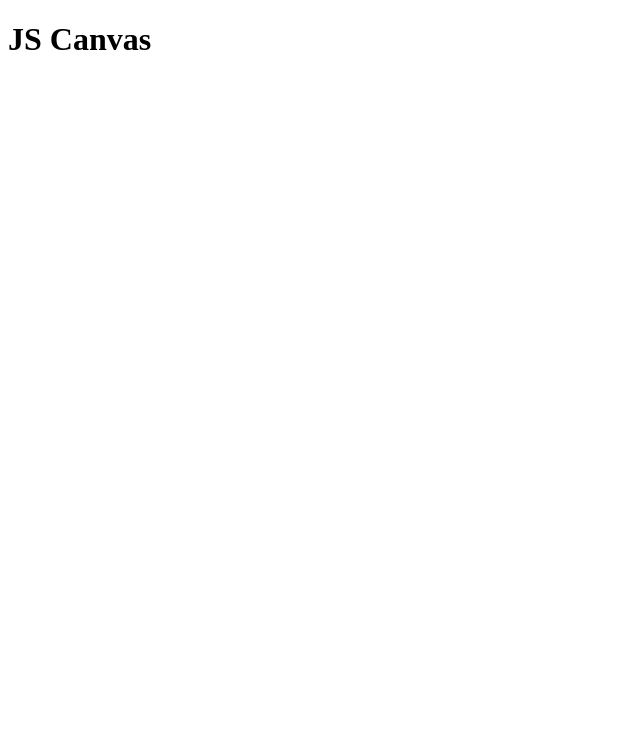
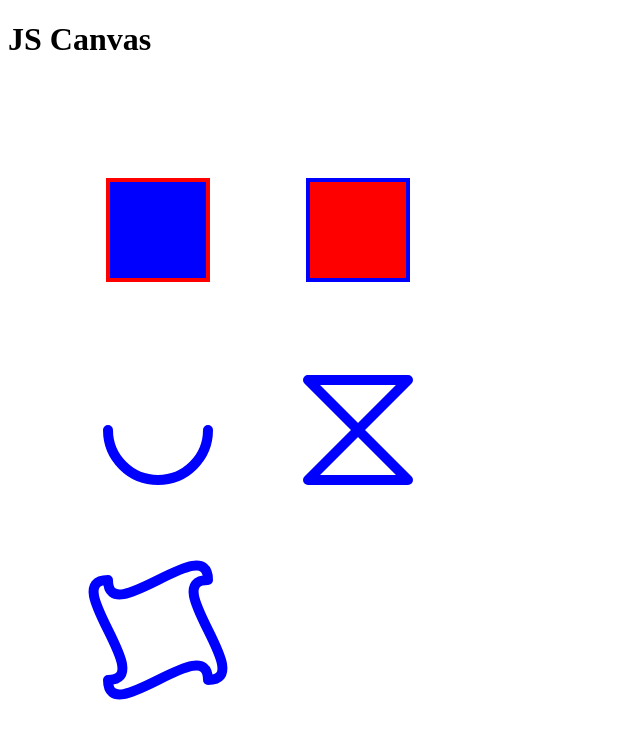
Before and after one commit to hssnadr/js-canvas-sandbox, a website built with Vite: page src/index.html in a window 1280 px wide. Shown: the whole page, without its empty margins (0-640 px from the left). Built offline with nearby package versions, Linux system fonts and the light colour scheme.

Commit message:
base shapes

```diff
--- a/src/index.html
+++ b/src/index.html
@@ -8,6 +8,8 @@
 </head>
 <body>
     <h1>JS Canvas</h1>
+    <canvas width="800" height="800"></canvas>
+
     <script type="module" src="./main.js"></script>
 </body>
 </html>
--- a/src/main.js
+++ b/src/main.js
@@ -1 +1,53 @@
 console.log("Hello Javascript")
+
+let canvas = document.querySelector('canvas')
+let ctx = canvas.getContext('2d') // context type: https://developer.mozilla.org/fr/docs/Web/API/HTMLCanvasElement/getContext#typedecontexte
+
+// 1 - style principle and shape shortcut
+ctx.fillStyle = 'blue'
+ctx.strokeStyle = "red"
+ctx.lineWidth = 4
+ctx.fillRect(100, 100, 100, 100)
+ctx.strokeRect(100, 100, 100, 100)
+
+// 2 - rect path
+ctx.fillStyle = '#ff0000'
+ctx.strokeStyle = "#0000ff"
+ctx.beginPath()
+ctx.rect(300, 100, 100, 100) // order !!
+ctx.fill() // order !!
+ctx.stroke() // order !!
+ctx.closePath()
+
+// 3 - circle + arc path
+const deg2rad = (deg) => {
+    return deg * 2 * Math.PI / 360
+}
+ctx.strokeStyle = "#0000ff"
+ctx.lineWidth = 10
+ctx.lineCap = "round" // https://developer.mozilla.org/fr/docs/Web/API/CanvasRenderingContext2D/lineCap
+ctx.beginPath()
+ctx.arc(150, 350, 50, 0, deg2rad(180))
+ctx.stroke()
+ctx.closePath()
+
+// 4 - free path (lines)
+ctx.beginPath()
+ctx.moveTo(300, 300)
+ctx.lineTo(400, 400)
+ctx.lineTo(300, 400)
+ctx.lineTo(400, 300)
+ctx.lineTo(300, 300)
+ctx.lineJoin = "round" // https://developer.mozilla.org/fr/docs/Web/API/CanvasRenderingContext2D/lineJoin
+ctx.stroke()
+ctx.closePath()
+
+// 5 - free path (beziers)
+ctx.beginPath()
+ctx.moveTo(100, 500)
+ctx.bezierCurveTo(100, 550, 200, 450, 200, 500) // https://developer.mozilla.org/en-US/docs/Web/API/CanvasRenderingContext2D/bezierCurveTo
+ctx.bezierCurveTo(150, 500, 250, 600, 200, 600)
+ctx.bezierCurveTo(200, 550, 100, 650, 100, 600)
+ctx.bezierCurveTo(150, 600, 50, 500, 100, 500)
+ctx.stroke()
+ctx.closePath()
```
